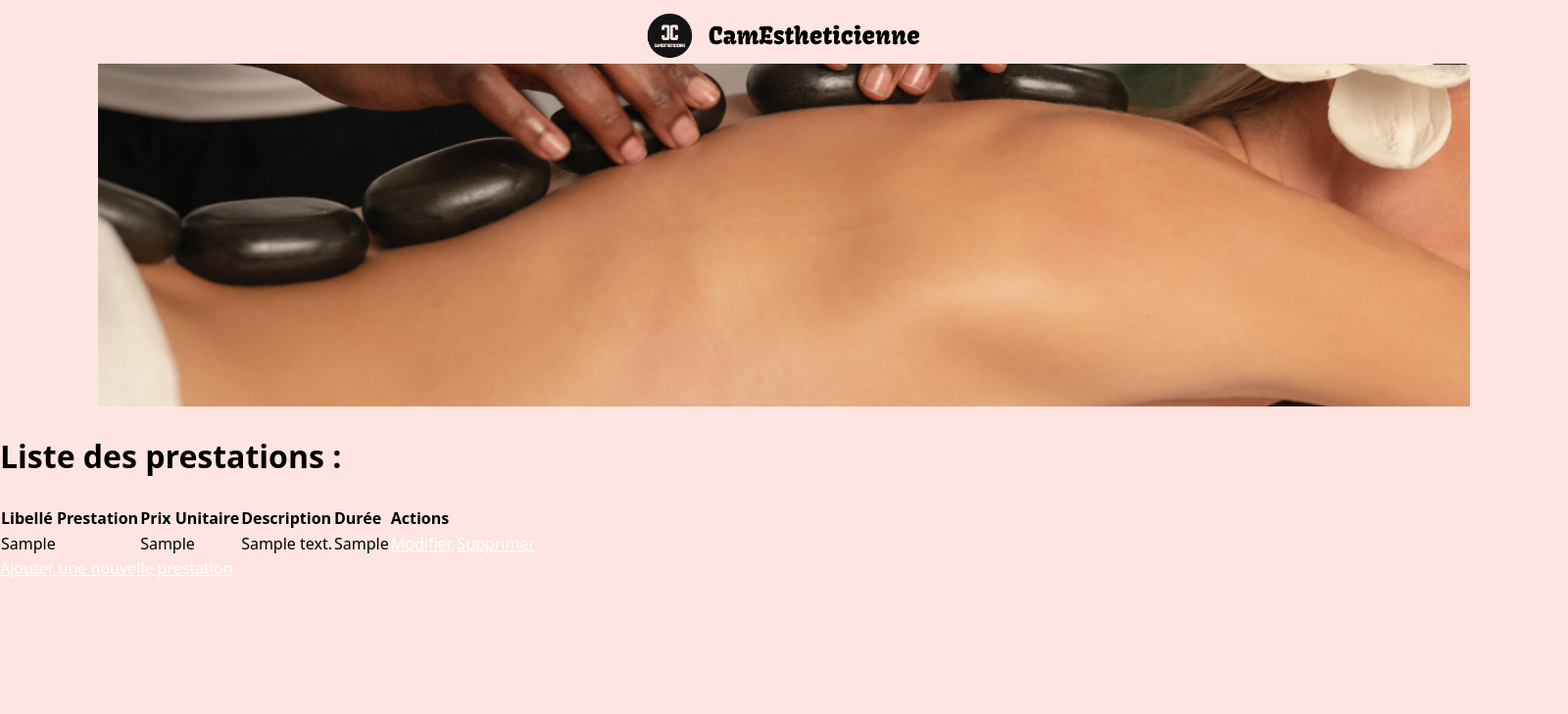
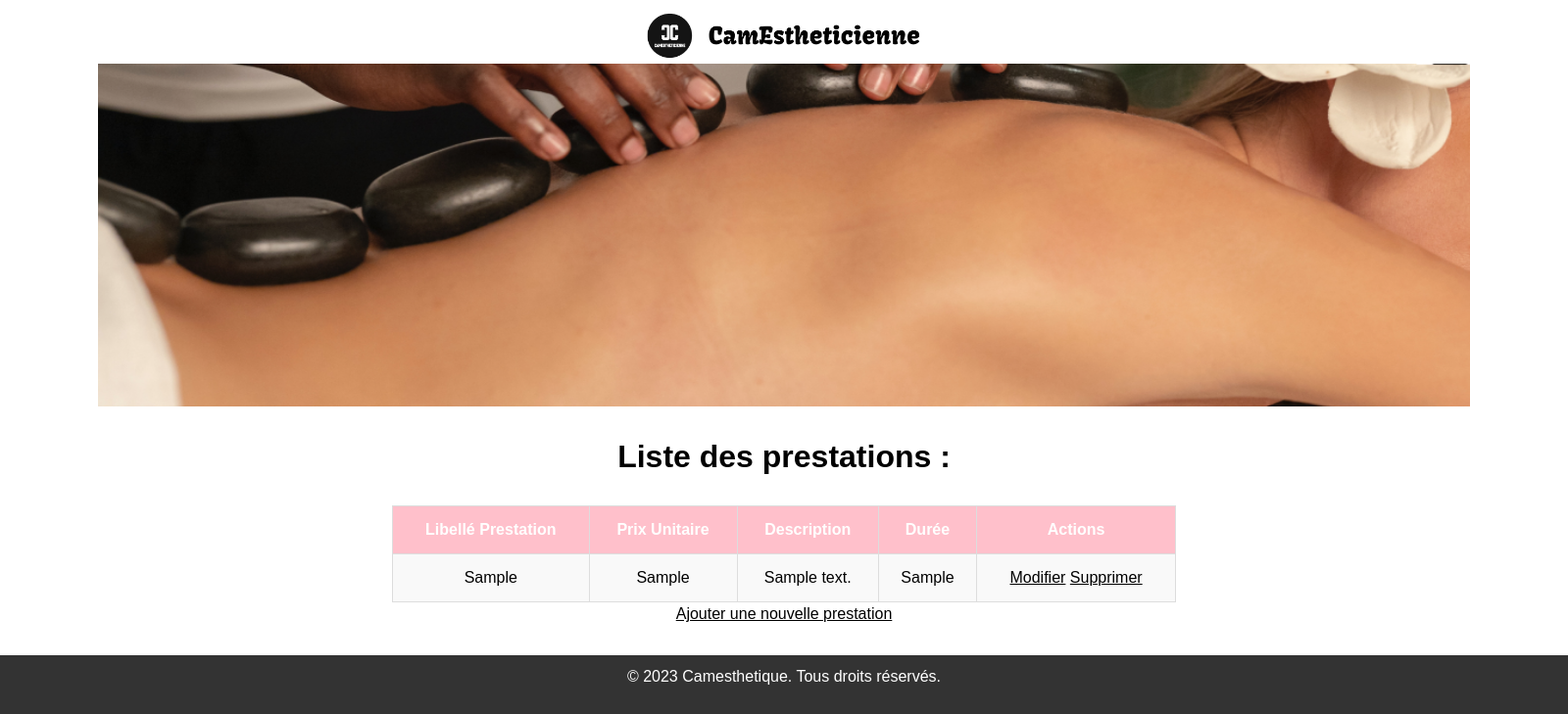
Before and after one commit to crd78/AP1GRP3, a Symfony app: template templates/prestations/admin.html.twig in a window 1600 px wide. Shown: the part 78-807 px from the top of the page at 98% size. Before the commit the page ends 668 px from the top, so only its background shows below. Run offline with Twig, Linux system fonts and the light colour scheme; the template is opened without the code that fills it: most values are stand-ins (such as "Sample title", 1, 10 or a date in 2020); some libraries are stand-ins or nearby versions; some web fonts are replaced.

Commit message:
<feature>(admin) front modif

```diff
--- a/templates/prestations/admin.html.twig
+++ b/templates/prestations/admin.html.twig
@@ -3,6 +3,12 @@
 {% block title %}Prestations{% endblock %}
 
 {% block body %}
+
+ <head>
+
+        <link rel="stylesheet" href="assets/adminpresta.css">
+        <title>Formulaire de Prestations</title>
+    </head>
     <h2>Liste des prestations :</h2>
 
     <table>
@@ -25,8 +31,13 @@
                     <a href="{{ path('prestation_delete', {'id': prestation.id}) }}">Supprimer</a>
                 </td>
             </tr>
+
         {% endfor %}
     </table>
-
-    <a href="{{ path('prestation_new') }}">Ajouter une nouvelle prestation</a>
+    <div class="nvx">
+        <a href="{{ path('prestation_new') }}">Ajouter une nouvelle prestation</a>
+    </div>
+    <div class="footer">
+        <p>&copy; 2023 Camesthetique. Tous droits réservés.</p>
+    </div>
 {% endblock %}
```
Also changed, not shown: templates/prestations/edit.html.twig (+8 -2 lines), public/assets/adminmodif.css (added), public/assets/adminpresta.css (added), public/assets/connexion.css.
